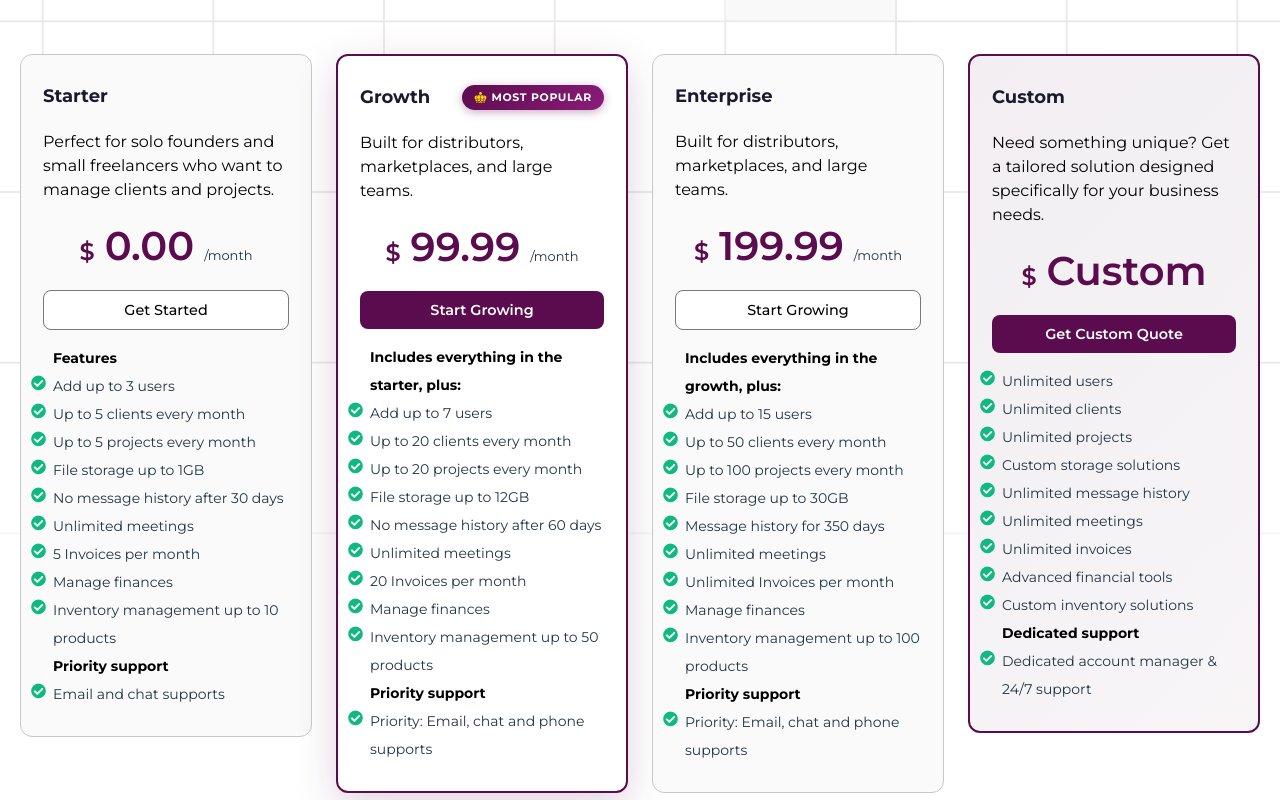
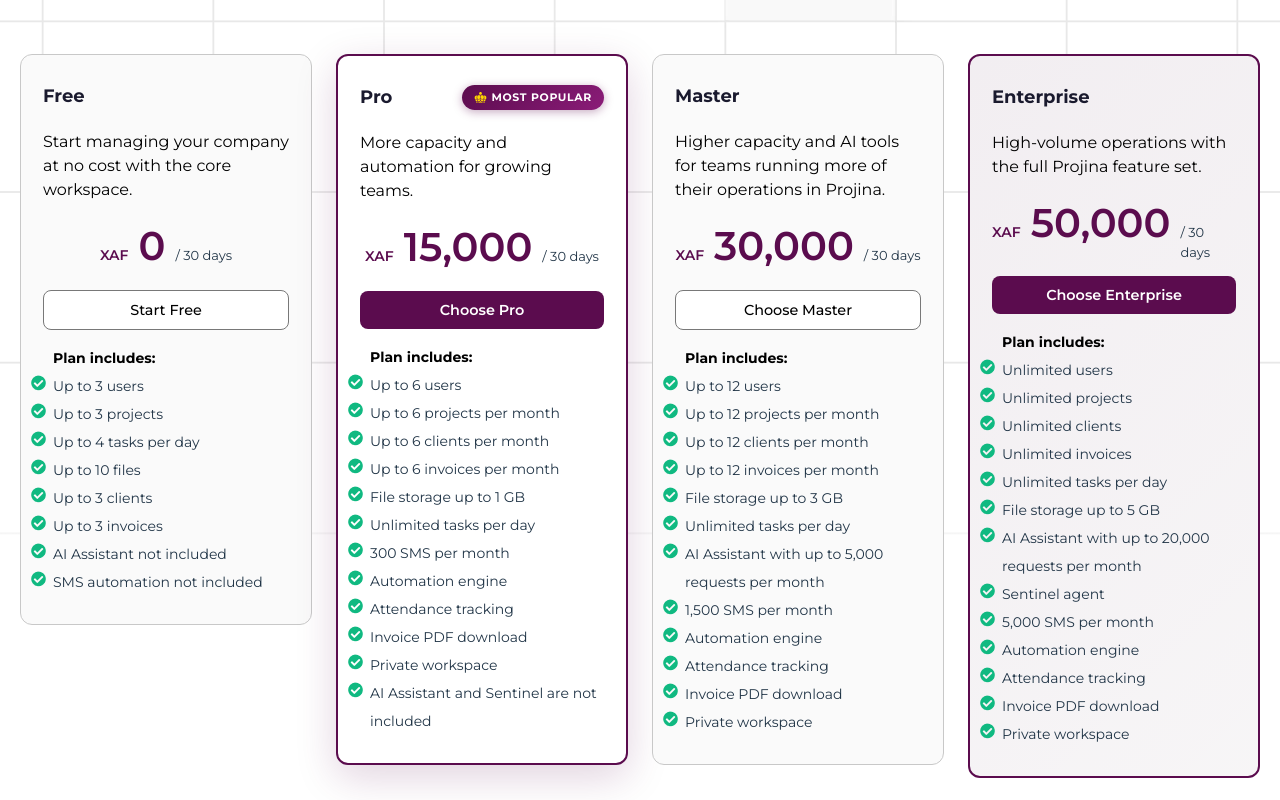
Before and after one commit to CarlTeclancing/projina-lp, a React (Vite) app: page /pricing in a window 1280 px wide. Shown: the part 400-1200 px from the top of the page. Built offline with nearby package versions, Linux system fonts and the light colour scheme.

Commit message:
Modified pricing page

```diff
--- a/src/pages/Pricing.jsx
+++ b/src/pages/Pricing.jsx
@@ -1,150 +1,225 @@
-import React from "react";
-import '../styles/pricingStyles.css'
-import Services from "../components/Services";
-import { useNavigate } from "react-router-dom";
-import { GiImperialCrown } from "react-icons/gi";
-import TypingText from "../components/TypingText";
-import useParallax from "../hooks/useParallax";
+import React from 'react';
+import '../styles/pricingStyles.css';
+import Services from '../components/Services';
+import { useNavigate } from 'react-router-dom';
+import { GiImperialCrown } from 'react-icons/gi';
+import TypingText from '../components/TypingText';
+import useParallax from '../hooks/useParallax';
+
+/*
+ * IMPORTANT:
+ * The plan slugs below are kept from the original pricing.jsx so the existing
+ * registration URLs do not change. Confirm that the registration/backend code
+ * maps these legacy slugs to the displayed plans:
+ *   starter -> Free, growth -> Pro, enterprise -> Master, custom -> Enterprise.
+ * If the backend uses different plan IDs, update each `slug` to match it.
+ *
+ * This component only displays limits. The backend must enforce them too.
+ */
+const plans = [
+    {
+        name: 'Free',
+        slug: 'starter',
+        description: 'Start managing your company at no cost with the core workspace.',
+        price: '0',
+        buttonText: 'Start Free',
+        buttonClass: 'btn',
+        features: [
+            'Up to 3 users',
+            'Up to 3 projects',
+            'Up to 4 tasks per day',
+            'Up to 10 files',
+            'Up to 3 clients',
+            'Up to 3 invoices',
+            'AI Assistant not included',
+            'SMS automation not included',
+        ],
+    },
+    {
+        name: 'Pro',
+        slug: 'growth',
+        description: 'More capacity and automation for growing teams.',
+        price: '15,000',
+        buttonText: 'Choose Pro',
+        buttonClass: 'btn-color',
+        featured: true,
+        features: [
+            'Up to 6 users',
+            'Up to 6 projects per month',
+            'Up to 6 clients per month',
+            'Up to 6 invoices per month',
+            'File storage up to 1 GB',
+            'Unlimited tasks per day',
+            '300 SMS per month',
+            'Automation engine',
+            'Attendance tracking',
+            'Invoice PDF download',
+            'Private workspace',
+            'AI Assistant and Sentinel are not included',
+        ],
+    },
+    {
+        name: 'Master',
+        slug: 'enterprise',
+        description: 'Higher capacity and AI tools for teams running more of their operations in Projina.',
+        price: '30,000',
+        buttonText: 'Choose Master',
+        buttonClass: 'btn',
+        features: [
+            'Up to 12 users',
+            'Up to 12 projects per month',
+            'Up to 12 clients per month',
+            'Up to 12 invoices per month',
+            'File storage up to 3 GB',
+            'Unlimited tasks per day',
+            'AI Assistant with up to 5,000 requests per month',
+            '1,500 SMS per month',
+            'Automation engine',
+            'Attendance tracking',
+            'Invoice PDF download',
+            'Private workspace',
+        ],
+    },
+    {
+        name: 'Enterprise',
+        slug: 'custom',
+        description: 'High-volume operations with the full Projina feature set.',
+        price: '50,000',
+        buttonText: 'Choose Enterprise',
+        buttonClass: 'btn-color',
+        features: [
+            'Unlimited users',
+            'Unlimited projects',
+            'Unlimited clients',
+            'Unlimited invoices',
+            'Unlimited tasks per day',
+            'File storage up to 5 GB',
+            'AI Assistant with up to 20,000 requests per month',
+            'Sentinel agent',
+            '5,000 SMS per month',
+            'Automation engine',
+            'Attendance tracking',
+            'Invoice PDF download',
+            'Private workspace',
+        ],
+    },
+];
 
 const Pricing = () => {
     const navigate = useNavigate();
     useParallax(0.2);
 
     const handleGetStarted = () => {
-        window.location.href = "https://crms.projina.top/public/register";
-    }
+        window.location.href = 'https://crms.projina.top/public/register';
+    };
 
-    return(
+    return (
         <React.Fragment>
-            <div className="pricing-bg" >
-                <div className="pricing-container" >
+            <div className="pricing-bg">
+                <div className="pricing-container">
                     <div className="pricing-header" data-anim="fade-up">
-                        <span className="pricing-title"><TypingText text="Pricing" speed={90} /> <TypingText text="Plans" speed={90} delay={700} /></span>
-                        <div>You can monitor all your clients, projects, task, schedule meetings, distribute files and manage inventory, finances and more in one place.</div>
-                        <span style={{display:'inline-flex', gap:'12px', flexWrap:'wrap', justifyContent:'center'}}>
-                            <button className="btn-color" onClick={handleGetStarted}>Sign up for free</button>
-                            <button className="btn" onClick={() => navigate("/contact-us")} >Contact sales</button>
+                        <span className="pricing-title">
+                            <TypingText text="Pricing" speed={90} />{' '}
+                            <TypingText text="Plans" speed={90} delay={700} />
+                        </span>
+                        <div>
+                            Manage your clients, projects, tasks, meetings, files, inventory, finances, and more in one place.
+                        </div>
+                        <span
+                            style={{
+                                display: 'inline-flex',
+                                gap: '12px',
+                                flexWrap: 'wrap',
+                                justifyContent: 'center',
+                            }}
+                        >
+                            <button className="btn-color" onClick={handleGetStarted}>
+                                Sign up for free
+                            </button>
+                            <button className="btn" onClick={() => navigate('/contact-us')}>
+                                Contact sales
+                            </button>
                         </span>
                     </div>
 
                     <div className="pricings parallax" data-anim="slide-up">
-                        {/* ── Starter ── */}
-                        <div className="pricing-block" data-anim="fade-up">
-                            <h3>Starter</h3>
-                            <span style={{color:'black'}}>Perfect for solo founders and small freelancers who want to manage clients and projects.</span>
-                            <div className="price">
-                                <span>$</span>
-                                <span style={{fontSize:'40px', fontWeight:'600', color:'#5B0C4E'}}>0.00</span>
-                                <span>/month</span>
-                            </div>
-                            <button className="btn" onClick={()=>window.location.href="https://crms.projina.top/public/register?plan=starter"}>Get Started</button>
-                            <ul>
-                                <b>Features</b>
-                                <li>Add up to 3 users</li>
-                                <li>Up to 5 clients every month</li>
-                                <li>Up to 5 projects every month</li>
-                                <li>File storage up to 1GB</li>
-                                <li>No message history after 30 days</li>
-                                <li>Unlimited meetings</li>
-                                <li>5 Invoices per month</li>
-                                <li>Manage finances</li>
-                                <li>Inventory management up to 10 products</li>
-                                <b>Priority support</b>
-                                <li>Email and chat supports</li>
-                            </ul>
-                        </div>
+                        {plans.map((plan, index) => {
+                            const cardClass = [
+                                'pricing-block',
+                                plan.featured ? 'growth-block' : '',
+                                index === 3 ? 'custom-pricing-block' : '',
+                            ]
+                                .filter(Boolean)
+                                .join(' ');
 
-                        {/* ── Growth (Most Popular) ── */}
-                        <div className="pricing-block growth-block" data-anim="fade-up">
-                            <h3 style={{display:'flex', justifyContent:'space-between', alignItems:'center'}}>
-                                <span>Growth</span>
-                                {/* Professional "Most Popular" badge with crown */}
-                                <span className="most-popular-badge">
-                                    <GiImperialCrown size={13} style={{color:'#FFD700', flexShrink:0}} />
-                                    Most Popular
-                                </span>
-                            </h3>
-                            <span style={{color:'black'}}>Built for distributors, marketplaces, and large teams.</span>
-                            <div className="price">
-                                <span>$</span>
-                                <span style={{fontSize:'40px', fontWeight:'600', color:'#5B0C4E'}}>99.99</span>
-                                <span>/month</span>
-                            </div>
-                            <button className="btn-color" onClick={()=>window.location.href="https://crms.projina.top/public/register?plan=growth"}>Start Growing</button>
-                            <ul>
-                                <b>Includes everything in the starter, plus:</b>
-                                <li>Add up to 7 users</li>
-                                <li>Up to 20 clients every month</li>
-                                <li>Up to 20 projects every month</li>
-                                <li>File storage up to 12GB</li>
-                                <li>No message history after 60 days</li>
-                                <li>Unlimited meetings</li>
-                                <li>20 Invoices per month</li>
-                                <li>Manage finances</li>
-                                <li>Inventory management up to 50 products</li>
-                                <b>Priority support</b>
-                                <li>Priority: Email, chat and phone supports</li>
-                            </ul>
-                        </div>
+                            return (
+                                <div className={cardClass} data-anim="fade-up" key={plan.slug}>
+                                    <h3
+                                        style={
+                                            plan.featured
+                                                ? {
+                                                      display: 'flex',
+                                                      justifyContent: 'space-between',
+                                                      alignItems: 'center',
+                                                  }
+                                                : undefined
+                                        }
+                                    >
+                                        <span>{plan.name}</span>
+                                        {plan.featured && (
+                                            <span className="most-popular-badge">
+                                                <GiImperialCrown
+                                                    size={13}
+                                                    style={{ color: '#FFD700', flexShrink: 0 }}
+                                                />
+                                                Most Popular
+                                            </span>
+                                        )}
+                                    </h3>
 
-                        {/* ── Enterprise ── */}
-                        <div className="pricing-block" data-anim="fade-up">
-                            <h3>Enterprise</h3>
-                            <span style={{color:'black'}}>Built for distributors, marketplaces, and large teams.</span>
-                            <div className="price">
-                                <span>$</span>
-                                <span style={{fontSize:'40px', fontWeight:'600', color:'#5B0C4E'}}>199.99</span>
-                                <span>/month</span>
-                            </div>
-                            <button className="btn" onClick={()=>window.location.href="https://crms.projina.top/public/register?plan=enterprise"}>Start Growing</button>
-                            <ul>
-                                <b>Includes everything in the growth, plus:</b>
-                                <li>Add up to 15 users</li>
-                                <li>Up to 50 clients every month</li>
-                                <li>Up to 100 projects every month</li>
-                                <li>File storage up to 30GB</li>
-                                <li>Message history for 350 days</li>
-                                <li>Unlimited meetings</li>
-                                <li>Unlimited Invoices per month</li>
-                                <li>Manage finances</li>
-                                <li>Inventory management up to 100 products</li>
-                                <b>Priority support</b>
-                                <li>Priority: Email, chat and phone supports</li>
-                            </ul>
-                        </div>
+                                    <span style={{ color: 'black' }}>{plan.description}</span>
 
-                        {/* ── Custom ── */}
-                        <div className="pricing-block custom-pricing-block" data-anim="fade-up">
-                            <h3>Custom</h3>
-                            <span style={{color:'black'}}>Need something unique? Get a tailored solution designed specifically for your business needs.</span>
-                            <div className="price">
-                                <span>$</span>
-                                <span style={{fontSize:'40px', fontWeight:'600', color:'#5B0C4E'}}>Custom</span>
-                            </div>
-                            <button className="btn-color" onClick={()=>window.location.href="https://crms.projina.top/public/register?plan=custom"}>Get Custom Quote</button>
-                            <ul>
-                                <li>Unlimited users</li>
-                                <li>Unlimited clients</li>
-                                <li>Unlimited projects</li>
-                                <li>Custom storage solutions</li>
-                                <li>Unlimited message history</li>
-                                <li>Unlimited meetings</li>
-                                <li>Unlimited invoices</li>
-                                <li>Advanced financial tools</li>
-                                <li>Custom inventory solutions</li>
-                                <b>Dedicated support</b>
-                                <li>Dedicated account manager & 24/7 support</li>
-                            </ul>
-                        </div>
+                                    <div className="price">
+                                        <span style={{ fontSize: '14px' }}>XAF</span>
+                                        <span
+                                            style={{
+                                                fontSize: '40px',
+                                                fontWeight: '600',
+                                                color: '#5B0C4E',
+                                            }}
+                                        >
+                                            {plan.price}
+                                        </span>
+                                        <span>/ 30 days</span>
+                                    </div>
+
+                                    <button
+                                        className={plan.buttonClass}
+                                        onClick={() => {
+                                            window.location.href = `https://crms.projina.top/public/register?plan=${plan.slug}`;
+                                        }}
+                                    >
+                                        {plan.buttonText}
+                                    </button>
+
+                                    <ul>
+                                        <b>Plan includes:</b>
+                                        {plan.features.map((feature) => (
+                                            <li key={feature}>{feature}</li>
+                                        ))}
+                                    </ul>
+                                </div>
+                            );
+                        })}
                     </div>
 
                     <div>
-                        <Services/>
+                        <Services />
                     </div>
                 </div>
             </div>
         </React.Fragment>
-    )
-}
+    );
+};
 
-export default Pricing
+export default Pricing;
```
